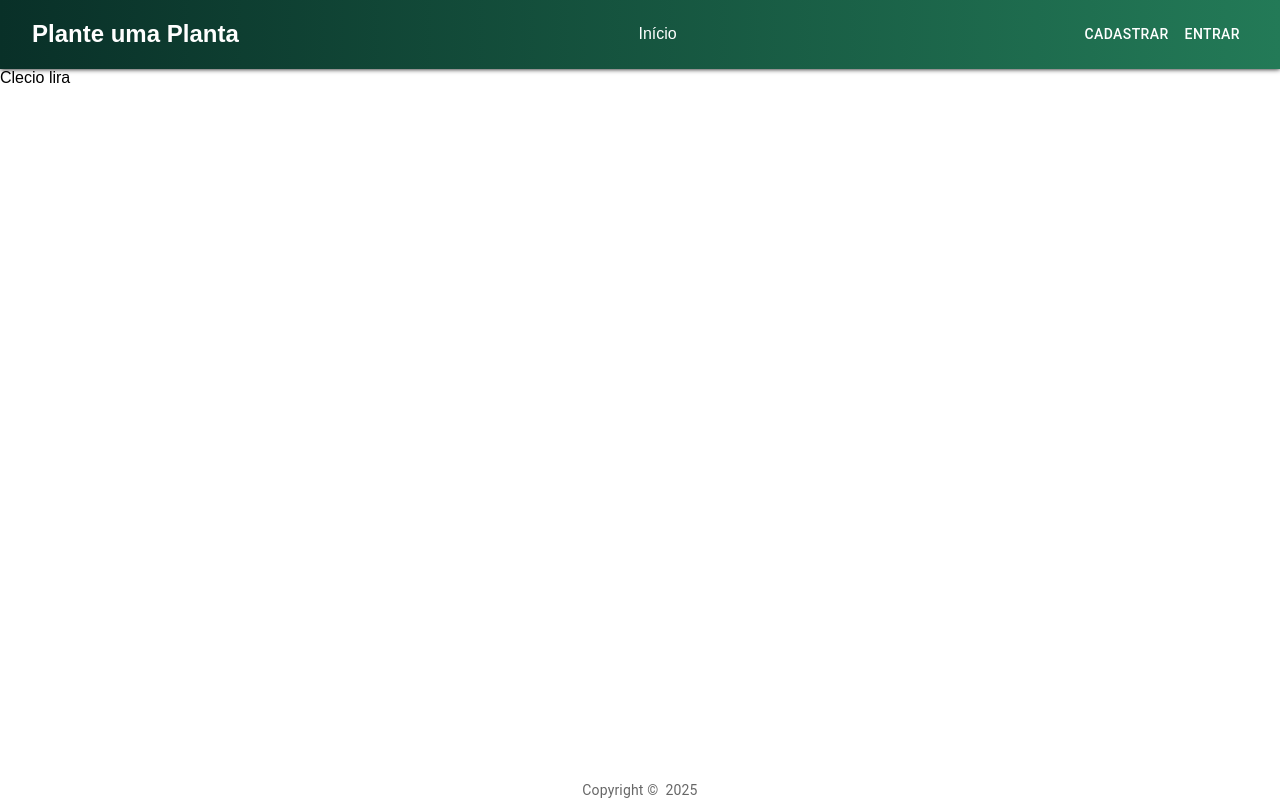
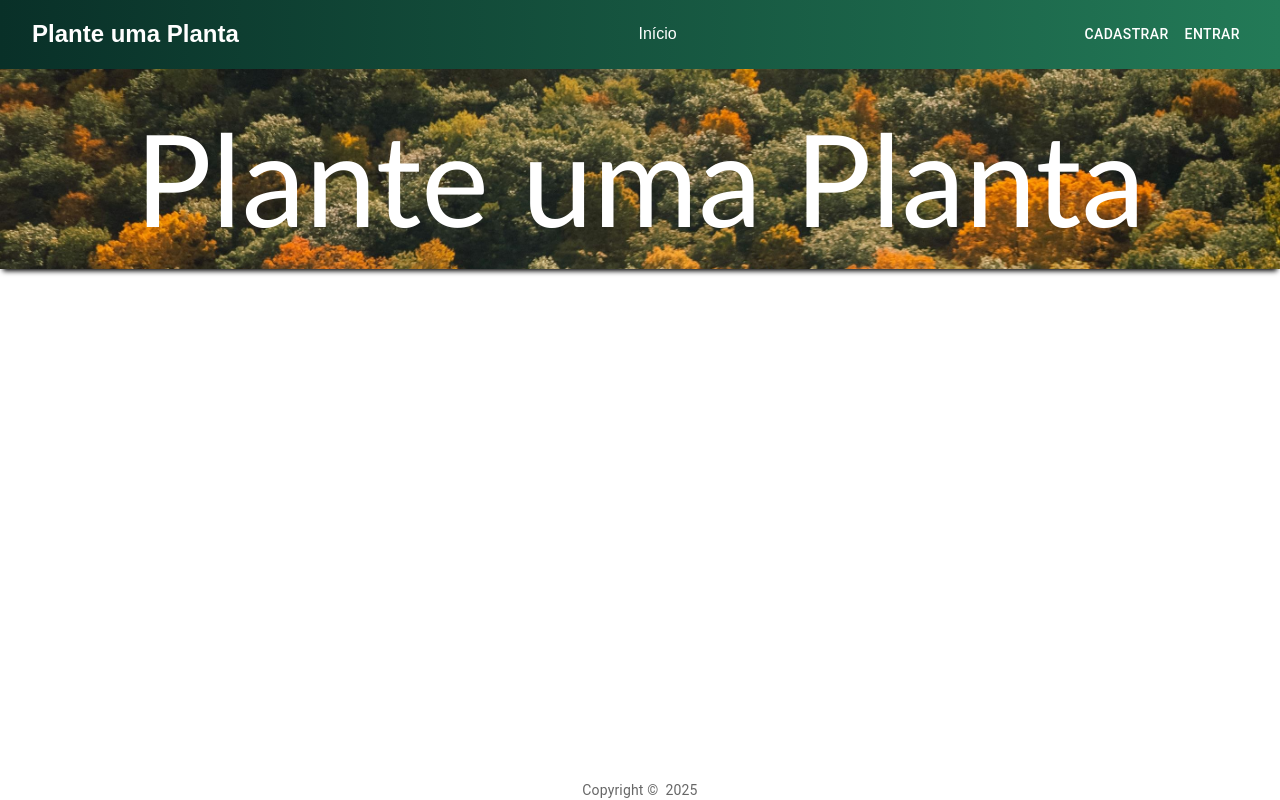
Before and after one commit to ClecioLira/Projeto_PUP, a Next.js app in the folder frontend/: page / in a window 1280 px wide. Built offline with nearby package versions, Linux system fonts and the light colour scheme.

Commit message:
feat: banner created

```diff
--- a/frontend/src/app/page.tsx
+++ b/frontend/src/app/page.tsx
@@ -1,9 +1,10 @@
 import styles from "./page.module.css";
+import ImageHome from "@/components/ImageHome/ImageHome";
 
 export default function Home() {
   return (
-    <div>
-      <p>Clecio lira</p>
-    </div>
+    <main>
+      <ImageHome />
+    </main>
   );
 }
--- /dev/null
+++ b/frontend/src/components/ImageHome/ImageHome.tsx
@@ -0,0 +1,19 @@
+import Image from "next/image";
+import banner from "../../assets/Images/banner.jpg";
+
+export default function ImageHome() {
+  return (
+    <section className="sectionImage" style={{ position: "relative", width: "100%" }}>
+      <Image
+        src={banner}
+        alt="Banner"
+        layout="fill"
+        objectFit="cover"
+        quality={100}
+        priority
+      />
+
+      <p>Plante uma Planta</p>
+    </section>
+  );
+}
--- /dev/null
+++ b/frontend/src/components/ImageHome/_ImageHome.scss
@@ -0,0 +1,22 @@
+.sectionImage {
+    display: flex;
+    flex-direction: column;
+    align-items: center;
+    height: 15vh;
+    box-shadow: 0px 5px 5px -3px black;
+}
+
+.sectionImage p {
+    color: white;
+    z-index: 1;
+    position: absolute;
+    font-size: 10vw;
+    font-family: 'Trebuchet MS', 'Lucida Sans Unicode', 'Lucida Grande', 'Lucida Sans', Arial, sans-serif;
+    margin-top: 2rem;
+}
+
+@media (min-width: 700px) {
+    .sectionImage {
+        height: 25vh;
+    }
+}
--- a/frontend/src/components/Navbar/_Navbar.scss
+++ b/frontend/src/components/Navbar/_Navbar.scss
@@ -5,7 +5,6 @@ nav {
     padding: 1rem 2rem;
     background-image: linear-gradient(to right, #093028, #237a57);
     color: #fff;
-    box-shadow: 0px 0px 5px black;
 }
 
 nav .list {
--- a/frontend/src/styles/scss/index.css
+++ b/frontend/src/styles/scss/index.css
@@ -5,7 +5,6 @@ nav {
   padding: 1rem 2rem;
   background-image: linear-gradient(to right, #093028, #237a57);
   color: #fff;
-  box-shadow: 0px 0px 5px black;
 }
 
 nav .list {
@@ -71,6 +70,28 @@ footer {
   width: 100%;
 }
 
+.sectionImage {
+  display: flex;
+  flex-direction: column;
+  align-items: center;
+  height: 15vh;
+  box-shadow: 0px 5px 5px -3px black;
+}
+
+.sectionImage p {
+  color: white;
+  z-index: 1;
+  position: absolute;
+  font-size: 10vw;
+  font-family: "Trebuchet MS", "Lucida Sans Unicode", "Lucida Grande", "Lucida Sans", Arial, sans-serif;
+  margin-top: 2rem;
+}
+
+@media (min-width: 700px) {
+  .sectionImage {
+    height: 25vh;
+  }
+}
 * {
   padding: 0;
   margin: 0;
--- a/frontend/src/styles/scss/index.scss
+++ b/frontend/src/styles/scss/index.scss
@@ -1,5 +1,6 @@
 @import '../../components/Navbar/Navbar',
-'../../components/Footer/Footer';
+'../../components/Footer/Footer',
+'../../components/ImageHome/ImageHome';
 
  $primary-color: #093028;
  $secondary-color: #237a57;
```
Also changed, not shown: frontend/src/components/CardCategory/CardCategory.tsx (added, +30 -0 lines), frontend/src/assets/Images/banner.jpg (added), 1 other file (tests, documents, lock files or other folders).
